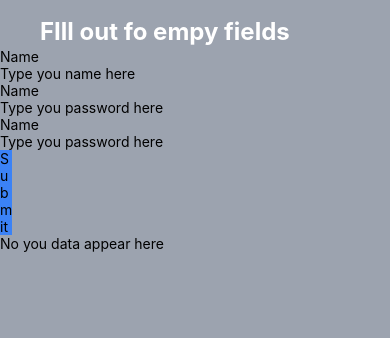
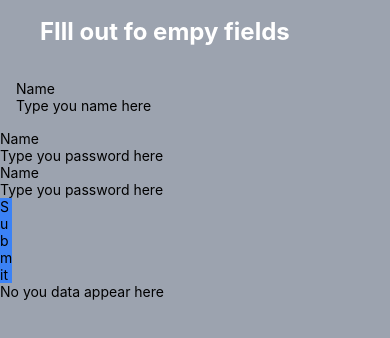
Before and after one commit to niyomugaboetiene/react-native-with-tailwindcss, a React Native app: screen / in a window 390 px wide. Shown: the top 338 px of the page. Built offline with nearby package versions, Linux system fonts and the light colour scheme.

Commit message:
react-native: implementing simple project

```diff
--- a/components/chapter 1/proj.tsx
+++ b/components/chapter 1/proj.tsx
@@ -11,7 +11,7 @@ function Project() {
         <View className="bg-gray-400 min-h-screen w-full me-[180px]">
             <Text className="text-2xl font-bold text-white ms-10 mt-4">FIll out fo empy fields</Text>
 
-            <View>
+            <View className="mt-4 p-4 ">
                <Text>Name</Text>
                <TextInput
                    onChangeText={setName}
```
